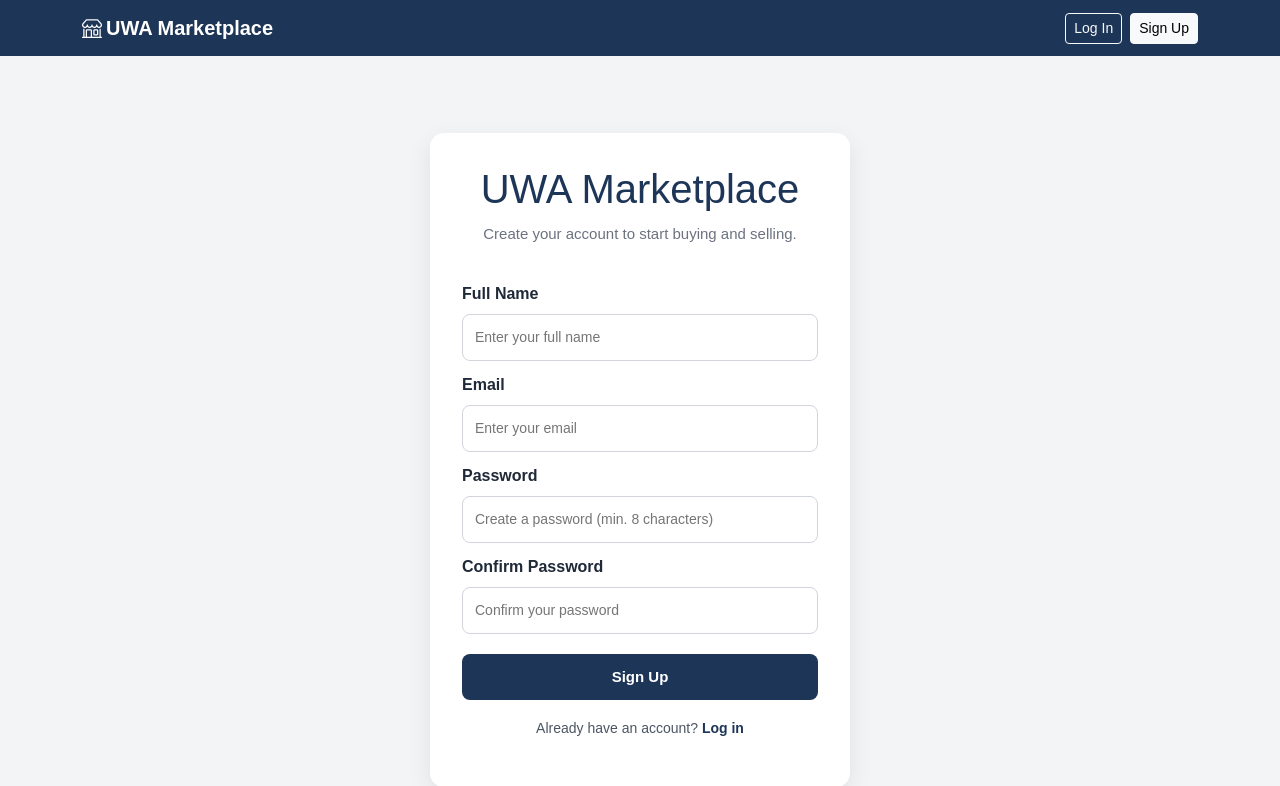
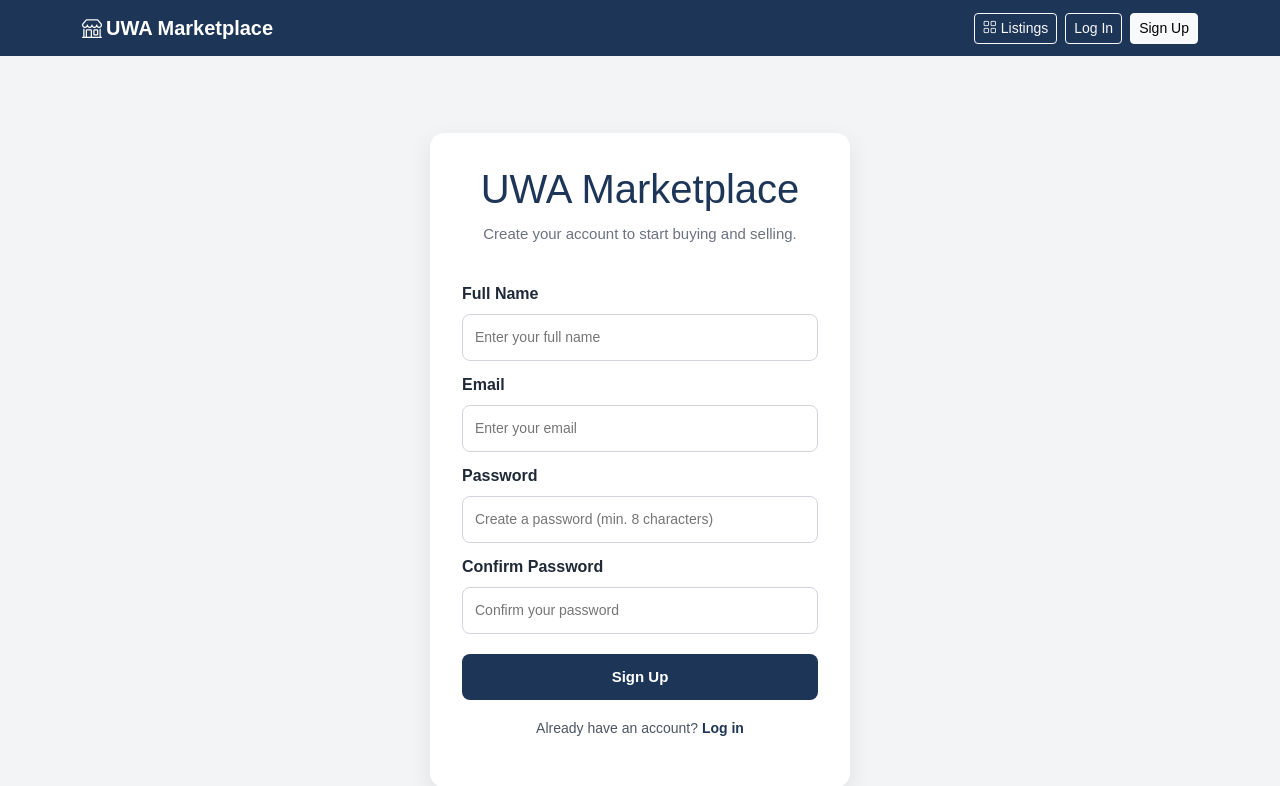
Before and after one commit to joakee/cits3403-project, a Flask app: page /auth/register in a window 1280 px wide. Shown: the top 786 px of the page. Run offline with Flask 3, Linux system fonts and the light colour scheme; some libraries are stand-ins or nearby versions.

Commit message:
feat: add navigation link to listings index in base template

```diff
--- a/app/templates/base.html
+++ b/app/templates/base.html
@@ -34,6 +34,9 @@
                 {% endif %}
 
                 <div class="ms-auto d-flex gap-2 align-items-center">
+                    <a href="{{ url_for('listings.index') }}" class="btn btn-sm btn-outline-light">
+                        <i class="bi bi-grid me-1"></i>Listings
+                    </a>
                     {% if current_user.is_authenticated %}
                         <a href="{{ url_for('listings.new') }}" class="btn btn-sm btn-light">
                             <i class="bi bi-plus-lg me-1"></i>List Item
```
